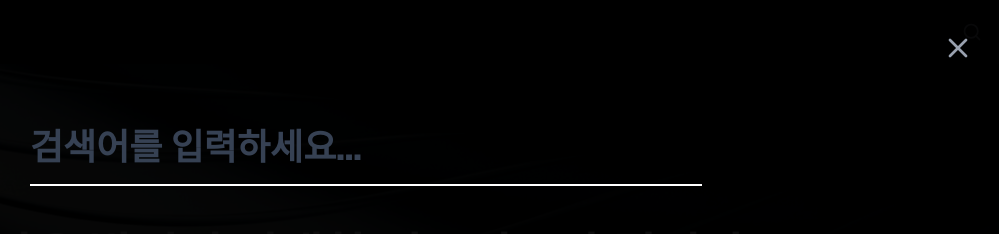
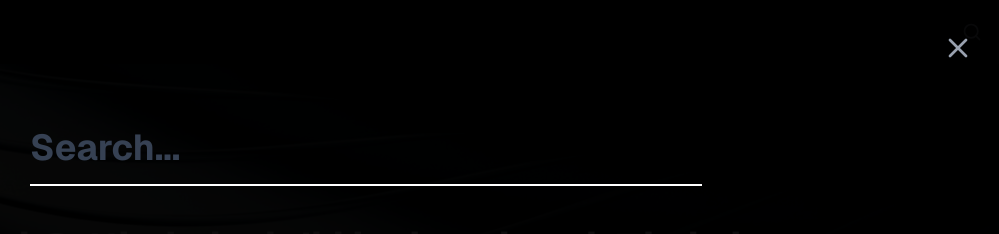
Before and after one commit to teamdismbyte/ledgr-web, a Next.js app: page / in a window 1280 px wide. Both pictures are taken after a click on the button 1246 px from the left and 32 px from the top of the page. Shown: the top 234 px of the page, without its empty margins (274-1273 px from the left). Built offline with nearby package versions, Linux system fonts and the light colour scheme; no server answers; what notion-to-md would draw is missing.

Commit message:
update search placeholder to english

```diff
--- a/app/ClientHome.tsx
+++ b/app/ClientHome.tsx
@@ -127,7 +127,7 @@ function ClientHomeContent({ items }: ClientHomeProps) {
 
                     <input
                         type="text"
-                        placeholder="검색어를 입력하세요..."
+                        placeholder="Search..."
                         value={searchQuery}
                         onChange={(e) => setSearchQuery(e.target.value)}
                         className="w-full max-w-2xl bg-transparent border-b-2 border-gray-800 text-2xl md:text-4xl font-bold text-white pb-4 focus:outline-none focus:border-white transition-colors placeholder:text-gray-700"
```
